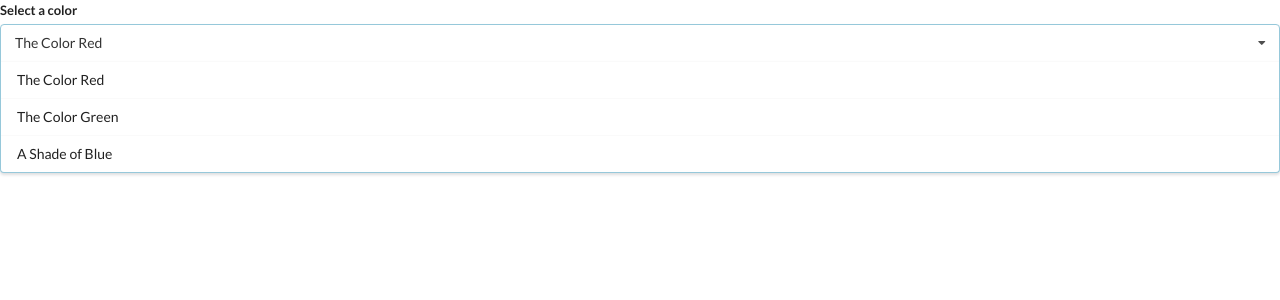
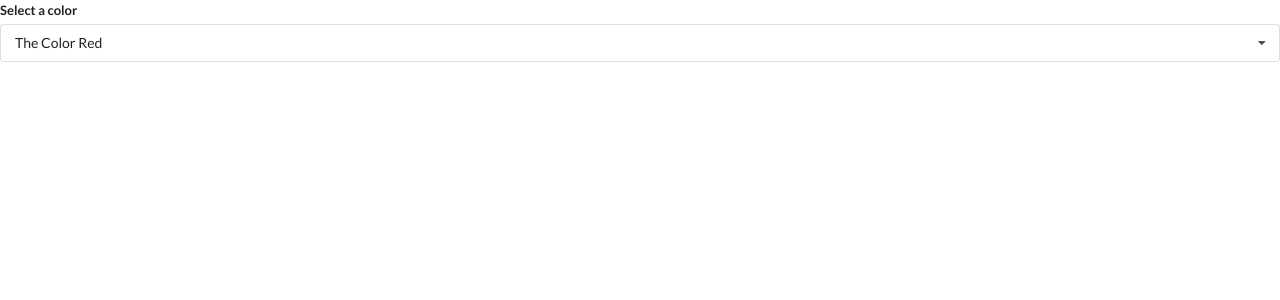
Before and after one commit to VaderSteve76/widgets-hooks, a React (Create React App) app in the folder widgets-hooks/: page / in a window 1280 px wide. Shown: the top 300 px of the page. Built offline with nearby package versions, Linux system fonts and the light colour scheme.

Commit message:
Dropdown working correctly

```diff
--- a/widgets-hooks/src/components/Dropdown.js
+++ b/widgets-hooks/src/components/Dropdown.js
@@ -1,7 +1,12 @@
-import React from 'react';
+import React, { useState } from 'react';
 
 const Dropdown = ({ options, selected, onSelectedChange }) => {
+  const [open, setOpen] = useState(false);
+
   const renderedOptions = options.map((option) => {
+    if(option.value === selected.value) {
+      return null;
+    }
     return (
       <div
         className="item"
@@ -17,10 +22,10 @@
     <div className="ui form">
       <div className="field">
         <label className="label">Select a color</label>
-        <div className="ui selection dropdown visible active">
+        <div onClick={() => setOpen(!open)} className={`ui selection dropdown ${open ? 'visible active' : ''}`}>
           <i className="dropdown icon"></i>
           <div className="text">{selected.label}</div>
-          <div className="menu visible transition">{renderedOptions}</div>
+          <div className={`menu ${open ? 'visible transition' : ''}`}>{renderedOptions}</div>
         </div>
       </div>
     </div>
```
